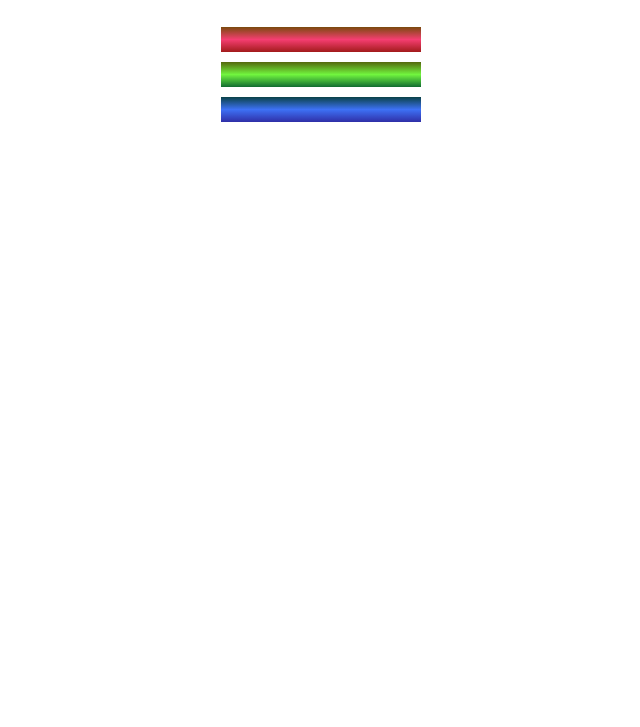
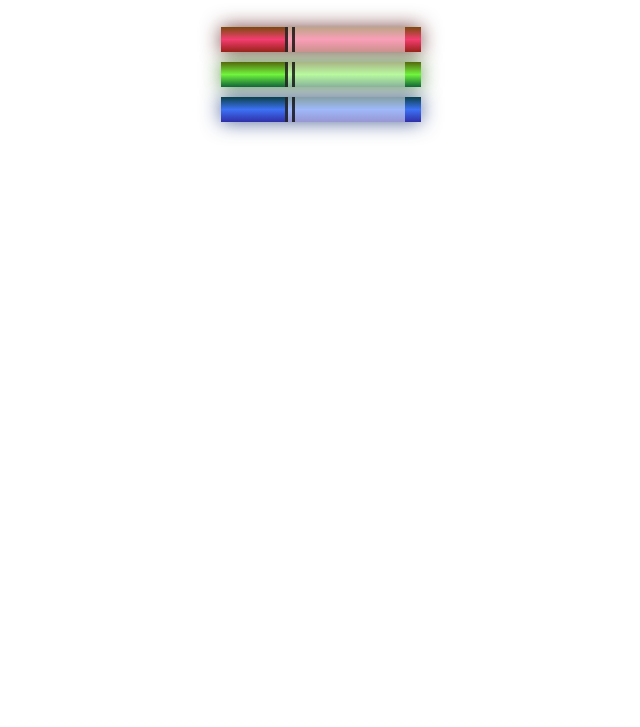
Before and after one commit to jaficial/css-colors, a plain HTML site: page index.html in a window 1280 px wide. Shown: the part 73-800 px from the top of the page, without its empty margins (319-959 px from the left). Drawn offline with Linux system fonts and the light colour scheme.

Commit message:
Finished the CSS markers course for fcc

```diff
--- a/styles.css
+++ b/styles.css
@@ -16,7 +16,8 @@ h1 {
 .sleeve {
     width: 110px;
     height: 25px;
-    background-color: rgba(255, 255, 255, 50%);
+    background-color: rgba(255, 255, 255, 0.5);
+    border-left: 10px double rgba(0, 0, 0, 75%);
 }
 
 .container {
@@ -27,8 +28,8 @@ h1 {
     background-color: rgb(255, 255, 255);
 }
 
-.sleeve, .container {
-    display: inlnie-block;
+.sleeve, .cap {
+    display: inline-block;
 }
 
 /*
@@ -41,12 +42,15 @@ h1 {
 */
 .red {
     background: linear-gradient(180deg, rgb(122, 74, 14) 0%, rgb(245, 62, 113) 50%, rgb(162, 27, 27) 100%);
+    box-shadow: 0 0 20px 0 rgba(83, 14, 14, 0.8);
 }
 
 .green {
     background: linear-gradient(#55680D, #71F53E, #116c31);
+    box-shadow: 0 0 20px 0 #3B7E20CC;
 }
 
 .blue {
     background: linear-gradient(hsl(186, 76%, 16%), hsl(223, 90%, 60%), hsl(240, 56%, 42%));
+    box-shadow: 0 0 20px 0 hsla(223, 59%, 31%, 0.8);
 }
```
